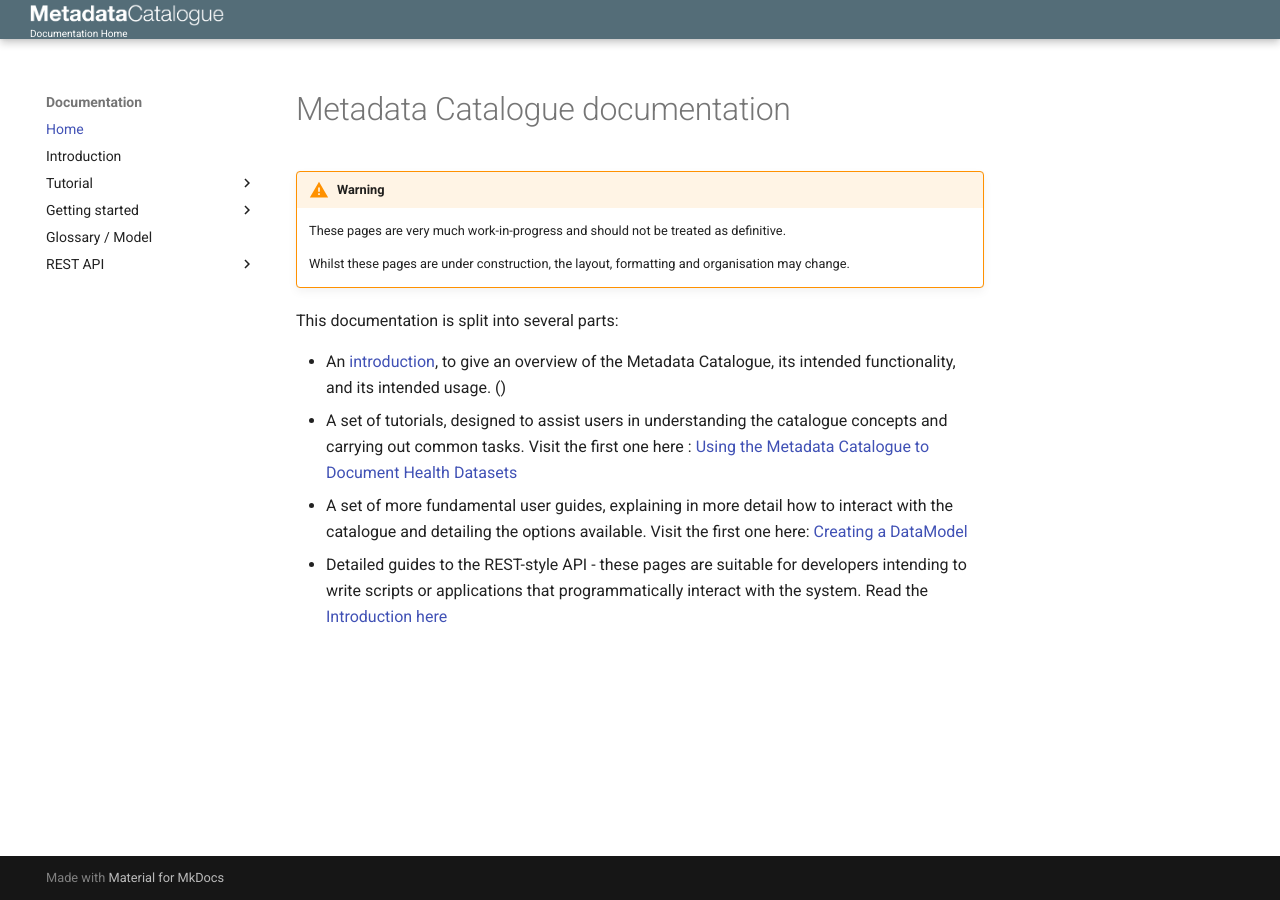
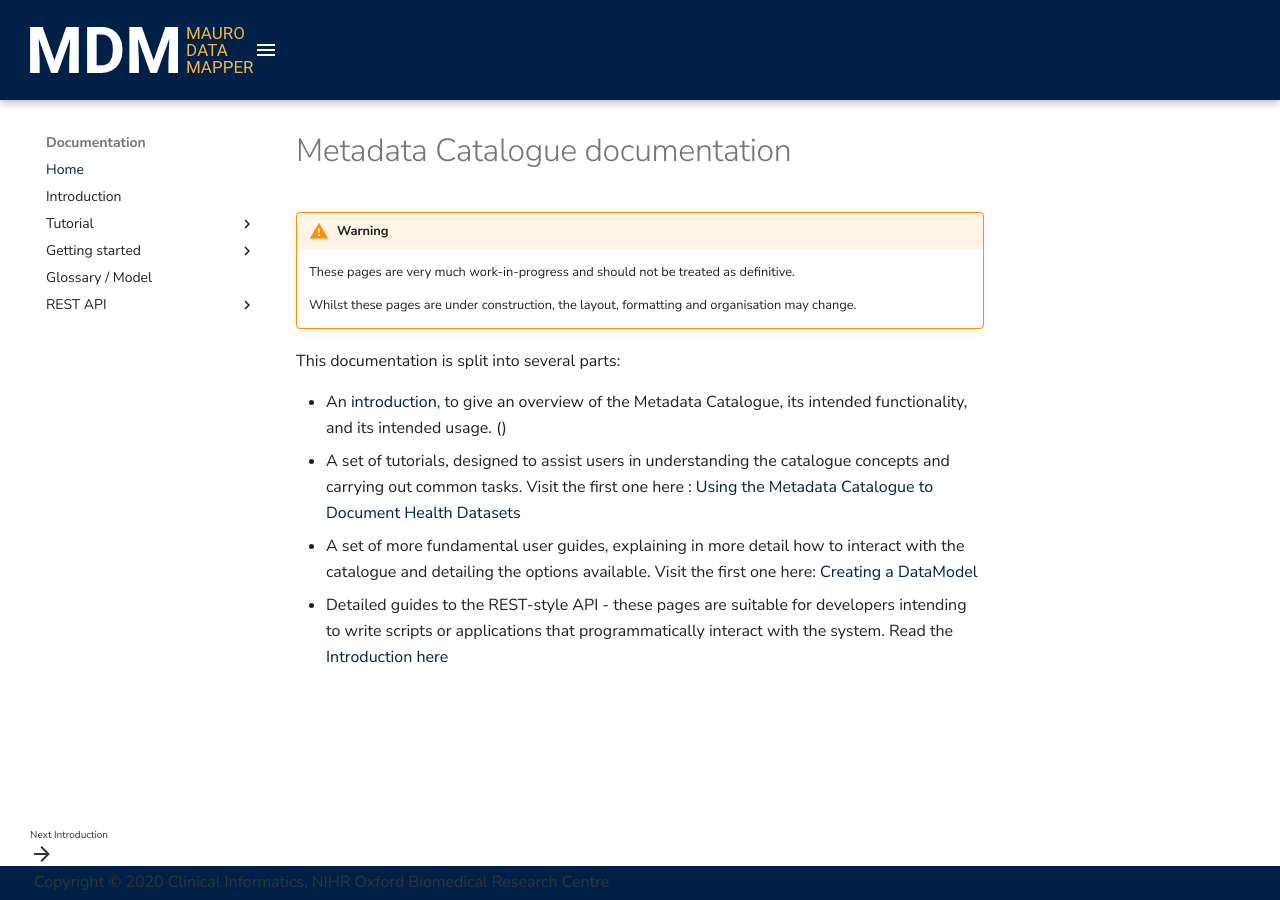
Before and after one commit to MauroDataMapper/docs, an MkDocs documentation site: the page built from docs/index.md, in a window 1280 px wide. Built offline with MkDocs 1.6.1 and Material for MkDocs 9.7.7, drawn with Linux system fonts in a browser that asks for light colours.

Commit message:
Added: Favicon, Logo, Colours & Fonts. Updated: header & footer

```diff
--- a/docs/stylesheets/extra.css
+++ /dev/null
@@ -1,50 +0,0 @@
-endpoint::before {
-    display: inline-block;
-    width: 5em;
-    padding: .5em;
-    margin-right: .5rem;
-    color: white;
-    font-family: "Roboto","Helvetica Neue",Helvetica,Arial,sans-serif;
-    border-radius: .1rem;
-    text-align: center;
-}
-
-endpoint.get::before {
-    content: "GET";
-    background-color: #512DA8; /*material design purple */;
-
-}
-
-endpoint.post::before {
-    content: "POST";
-    background-color: #00796B; /*material design teal */
-}
-
-endpoint.put::before {
-    content: "PUT";
-    background-color: #388E3C; /*material design green */
-}
-
-endpoint.delete::before {
-    content: "DELETE";
-    background-color: #D32F2F; /*material design teal */
-}
-
-endpoint {
-    box-shadow: 0 2px 2px 0 rgba(0,0,0,.14),0 1px 5px 0 rgba(0,0,0,.12),0 3px 1px -2px rgba(0,0,0,.2);
-    display: block;
-    font-family: "Roboto Mono","Courier New",Courier,monospace;
-    border-radius: .1rem;
-    #padding-top: .3em;
-    #padding-bottom: .3em;
-    color: rgba(0,0,0,.87);
-    margin-bottom: .2rem;
-    font-size: smaller;
-}
-
-endpoint strong {
-    /*color: #1976D2;
-    color: #b71c1c;*/
-    color: #9e9e9e;
-
-}
--- a/mkdocs.yml
+++ b/mkdocs.yml
@@ -1,13 +1,21 @@
 site_name: Documentation
+copyright: 'Copyright © 2020 Clinical Informatics, NIHR Oxford Biomedical Research Centre'
 theme:
     name: 'material'
     custom_dir: 'theme/'
     palette:
-        primary: 'blue grey'
-        accent: 'deep orange'
-    logo: 'images/logo-inv.png'
+        scheme: default
+        primary: 'primary'
+        accent: 'accent'
+    logo: 'assets/images/logo.png'
+    favicon: assets/images/favicon.ico
+    font:
+        text: Nunito Sans
+        code: Nunito Sans
 extra_css:
-    - 'stylesheets/extra.css'
+    - assets/stylesheets/extra.css
+extra_javascript:
+    - assets/javascripts/extra.js
 markdown_extensions:
     -   admonition
     -   codehilite:
--- /dev/null
+++ b/theme/assets/stylesheets/extra.css
@@ -0,0 +1,123 @@
+:root {
+    /* Default color shades */
+    --md-default-fg-color:               #333;
+    --md-default-bg-color:               #fff;
+  }
+
+[data-md-color-primary="primary"] {
+    /* Primary color shades */
+    --md-primary-fg-color:               #002147;
+    --md-primary-fg-color--light:        #264463;
+    --md-primary-fg-color--dark:         #b3bdc8;
+    --md-primary-bg-color:               #fff;
+    --md-primary-bg-color--light:        #e0e5e9;
+    --md-text-link-color:                #1135FF;
+    /* --md-code-bg-color:                  #f7fafc; */
+    /* --md-code-fg-color:                  #fff; */
+
+    /* Footer color shades */
+    --md-footer-bg-color:                #fff;
+    --md-footer-fg-color:                #333;
+    --md-footer-bg-color--dark:          #002147;
+    --md-footer-fg-color--light:         #fff;
+}
+
+endpoint::before {
+    display: inline-block;
+    width: 5em;
+    padding: .5em;
+    margin-right: .5rem;
+    color: white;
+    font-family: "Nunito Sans", Helvetica, sans-serif;
+    border-radius: .1rem;
+    text-align: center;
+}
+
+endpoint.get::before {
+    content: "GET";
+    background-color: #512DA8; /*material design purple */;
+
+}
+
+endpoint.post::before {
+    content: "POST";
+    background-color: #00796B; /*material design teal */
+}
+
+endpoint.put::before {
+    content: "PUT";
+    background-color: #388E3C; /*material design green */
+}
+
+endpoint.delete::before {
+    content: "DELETE";
+    background-color: #D32F2F; /*material design teal */
+}
+
+endpoint {
+    box-shadow: 0 2px 2px 0 rgba(0,0,0,.14),0 1px 5px 0 rgba(0,0,0,.12),0 3px 1px -2px rgba(0,0,0,.2);
+    display: block;
+    font-family: "Roboto Mono","Courier New",Courier,monospace;
+    border-radius: .1rem;
+    color: rgba(0,0,0,.87);
+    margin-bottom: .2rem;
+    font-size: smaller;
+}
+
+endpoint strong {
+    color: #1135ff;
+    /* color: #b71c1c;  */
+    /* color: #9e9e9e; */
+}
+.md-typeset code {
+    font-size: 16px;
+}
+
+
+.md-header-nav__button.md-logo img {
+    display: block;
+    width: auto;
+    height: 46px;
+}
+.md-nav__title .md-nav__button.md-logo img{
+    display: block;
+    width: 100%;
+    height: auto;
+}
+
+header.md-header,
+header.md-header nav.md-header-nav {
+    height: 100px;
+}
+
+header.md-header nav.md-header-nav {
+    display: flex;
+    flex-direction: row;
+    align-items: center;
+}
+
+.md-main__inner {
+    margin-top: 0.5rem;
+}
+
+
+@media screen and (min-width: 60em) {
+    .md-search__input, .md-search__input:hover {
+        background-color: #fff;
+    }
+    .md-search__input::-webkit-input-placeholder { /* Chrome/Opera/Safari */
+        color: grey;
+      }
+      .md-search__input ::-moz-placeholder { /* Firefox 19+ */
+        color: grey;
+      }
+      .md-search__input :-ms-input-placeholder { /* IE 10+ */
+        color: grey;
+      }
+      .md-search__input :-moz-placeholder { /* Firefox 18- */
+        color: grey;
+      }
+      .md-search__input+.md-search__icon {
+          color: grey;
+      }
+}
--- /dev/null
+++ b/theme/partials/footer.html
@@ -0,0 +1,57 @@
+<!-- Application footer -->
+<footer class="md-footer">
+  <!-- Link to previous and/or next page -->
+  {% if page.previous_page or page.next_page %}
+  <div class="md-footer-nav">
+    <nav class="md-footer-nav__inner md-grid" aria-label="{{ lang.t('footer.title') }}">
+      <!-- Link to previous page -->
+      {% if page.previous_page %}
+      <a href="{{ page.previous_page.url | url }}" title="{{ page.previous_page.title | striptags }}" class="md-footer-nav__link md-footer-nav__link--prev" rel="prev">
+        <div class="md-footer-nav__button md-icon">
+          {% include ".icons/material/arrow-left.svg" %}
+        </div>
+        <div class="md-footer-nav__title">
+          <div class="md-ellipsis">
+            <span class="md-footer-nav__direction">
+              {{ lang.t("footer.previous") }}
+            </span>
+            {{ page.previous_page.title }}
+          </div>
+        </div>
+      </a>
+      {% endif %}
+
+      <!-- Link to next page -->
+      {% if page.next_page %}
+      <a href="{{ page.next_page.url | url }}" title="{{ page.next_page.title | striptags }}" class="md-footer-nav__link md-footer-nav__link--next" rel="next">
+        <div class="md-footer-nav__title">
+          <div class="md-ellipsis">
+            <span class="md-footer-nav__direction">
+              {{ lang.t("footer.next") }}
+            </span>
+            {{ page.next_page.title }}
+          </div>
+        </div>
+        <div class="md-footer-nav__button md-icon">
+          {% include ".icons/material/arrow-right.svg" %}
+        </div>
+      </a>
+      {% endif %}
+    </nav>
+  </div>
+  {% endif %}
+
+  <!-- Further information -->
+  <div class="md-footer-meta md-typeset">
+    <div class="md-footer-meta__inner md-grid">
+      <!-- Copyright and theme information -->
+      <div class="md-footer-copyright">
+        {% if config.copyright %}
+        <div class="md-footer-copyright__highlight">
+          {{ config.copyright }}
+        </div>
+        {% endif %}
+      </div>
+    </div>
+  </div>
+</footer>
--- a/theme/partials/header.html
+++ b/theme/partials/header.html
@@ -19,70 +19,45 @@
 
 <!-- Application header -->
 <header class="md-header" data-md-component="header">
+    <nav class="md-header-nav md-grid" aria-label="{{ lang.t('header.title') }}">
+      <a href="{{ config.site_url | default(nav.homepage.url, true) | url }}" title="{{ config.site_name }}" class="md-header-nav__button md-logo" aria-label="{{ config.site_name }}">
+        {% include "partials/logo.html" %}
+      </a>
+      <label class="md-header-nav__button md-icon" for="__drawer">
+        {% include ".icons/material/menu" ~ ".svg" %}
+      </label>
 
-    <!-- Top-level navigation -->
-    <nav class="md-header-nav md-grid">
-        <div class="md-flex">
-
-            <!-- Link to home -->
-            <div class="md-flex__cell md-flex__cell--shrink">
-                <a href="{{ config.site_url | default(nav.homepage.url, true) | url }}"
-                   title="{{ config.site_name }}"
-                   class="md-header-nav__button md-logo">
-                    {% if config.theme.logo.icon %}
-                    <i class="md-icon">{{ config.theme.logo.icon }}</i>
+      <div class="md-header-nav__title" data-md-component="header-title">
+       <!--  {% if config.site_name == page.title %}
+          <div class="md-header-nav__ellipsis md-ellipsis">
+            {{ config.site_name }}
+          </div>
         {% else %}
-                    <img src="{{ config.theme.logo | url }}" height="24" style="margin-top: 2px" />
-                    {% endif %}
-                </a>
-            </div>
-
-            <!-- Button to toggle drawer -->
-            <div class="md-flex__cell md-flex__cell--shrink">
-                <label class="md-icon md-icon--menu md-header-nav__button"
-                       for="__drawer"></label>
-            </div>
-
-            <!-- Header title -->
-            <div class="md-flex__cell md-flex__cell--stretch">
-                <div class="md-flex__ellipsis md-header-nav__title"
-                     data-md-component="title">
-                    {% if config.site_name == page.title %}
-                    {{ config.site_name }}
-                    {% else %}
-                    <span class="md-header-nav__topic">
+          <div class="md-header-nav__ellipsis">
+            <span class="md-header-nav__topic md-ellipsis">
               {{ config.site_name }}
             </span>
-                    <span class="md-header-nav__topic">
+            <span class="md-header-nav__topic md-ellipsis">
               {% if page and page.meta and page.meta.title %}
                 {{ page.meta.title }}
               {% else %}
                 {{ page.title }}
               {% endif %}
             </span>
-                    {% endif %}
           </div>
+        {% endif %} -->
       </div>
 
-            <!-- Button to open search dialogue -->
-            <div class="md-flex__cell md-flex__cell--shrink">
       {% if "search" in config["plugins"] %}
-                <label class="md-icon md-icon--search md-header-nav__button"
-                       for="__search"></label>
-
-                <!-- Search interface -->
+        <label class="md-header-nav__button md-icon" for="__search">
+          {% include ".icons/material/magnify.svg" %}
+        </label>
         {% include "partials/search.html" %}
       {% endif %}
-            </div>
-
-            <!-- Repository containing source -->
       {% if config.repo_url %}
-            <div class="md-flex__cell md-flex__cell--shrink">
         <div class="md-header-nav__source">
           {% include "partials/source.html" %}
         </div>
-            </div>
       {% endif %}
-        </div>
     </nav>
   </header>
```
Also changed, not shown: theme/assets/javascripts/extra.js (added, +10 -0 lines), docs/images/logo-inv.png (deleted), docs/images/logo.png (deleted), theme/assets/images/favicon.ico (added), theme/assets/images/favicon.png (added), theme/assets/images/logo.png (added). Lines whose indentation alone changed are shown as unchanged.
